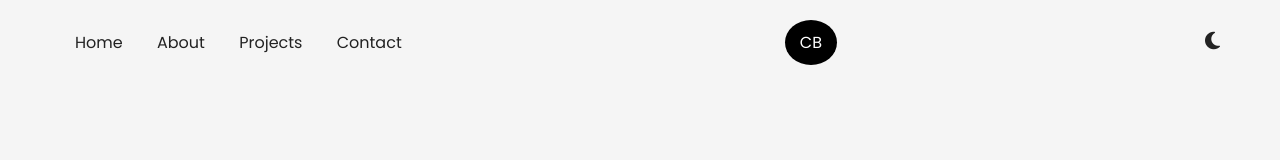
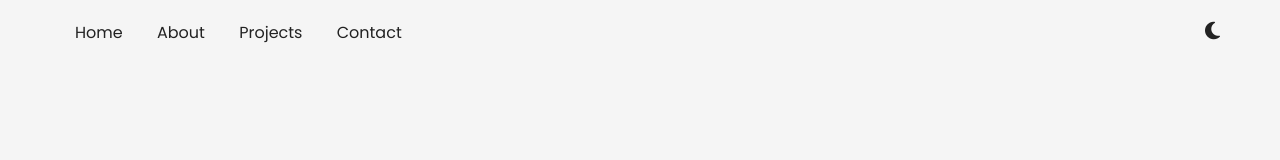
Before and after one commit to Renankaye/renankaye.github.io, a plain HTML site: page index.html in a window 1280 px wide. Shown: the top 160 px of the page. Drawn offline with Linux system fonts and the light colour scheme.

Commit message:
remove logo

```diff
--- a/index.html
+++ b/index.html
@@ -22,9 +22,6 @@
             <a href="#projects">Projects</a>
             <a href="#contact">Contact</a>
         </nav>
-
-        <div class="logo">CB</div>
-
         <div>
             <i class="fas fa-moon toggle" onclick="toggleDark()"></i>
         </div>
```
